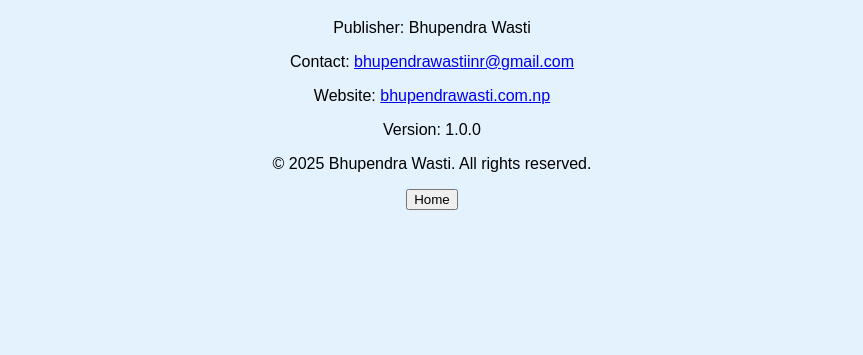
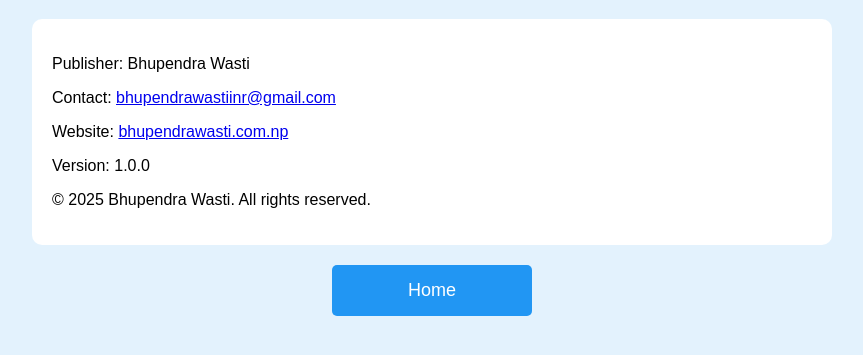
Before and after one commit to Bhupendrawasti123/LoksewaMCQ, a plain HTML site: page about.html in a window 1280 px wide. Shown: the part 81-436 px from the top of the page, without its empty margins (208-1071 px from the left). Drawn offline with Linux system fonts and the light colour scheme.

Commit message:
Update style.css

```diff
--- a/styles/style.css
+++ b/styles/style.css
@@ -11,7 +11,7 @@ body {
     text-align: center;
 }
 
-.subject-btn {
+.subject-btn, .btn {
     display: block;
     width: 200px;
     padding: 15px;
@@ -22,6 +22,7 @@ body {
     border-radius: 5px;
     font-size: 18px;
     cursor: pointer;
+    text-decoration: none;
 }
 
 #question-container {
@@ -40,6 +41,7 @@ body {
     border: 1px solid #2196F3;
     border-radius: 5px;
     cursor: pointer;
+    font-size: 16px;
 }
 
 #timer {
@@ -47,3 +49,17 @@ body {
     font-size: 18px;
     margin: 10px 0;
 }
+
+.score-display {
+    font-size: 24px;
+    margin: 20px 0;
+    color: #2196F3;
+}
+
+.about-content {
+    text-align: left;
+    background: white;
+    padding: 20px;
+    border-radius: 10px;
+    margin: 20px 0;
+}
```
